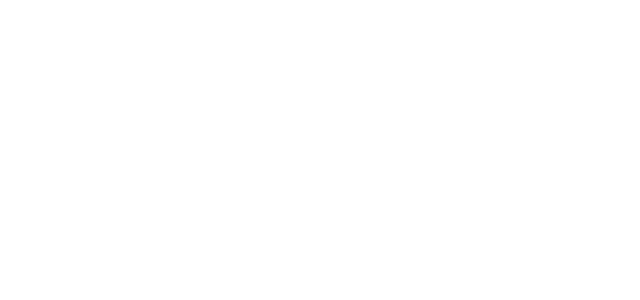
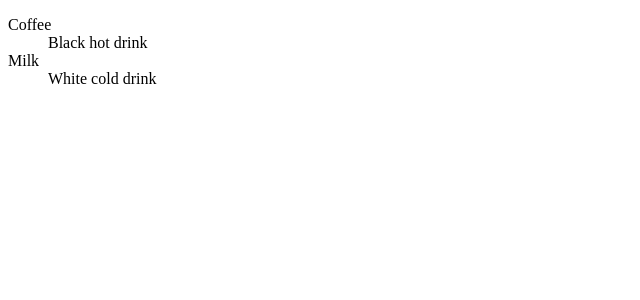
Before and after one commit to markovo4/React-HW, a React (Vite) app: page / in a window 1280 px wide. Shown: the top 300 px of the page, without its empty margins (0-640 px from the left). Built offline with nearby package versions, Linux system fonts and the light colour scheme.

Commit message:
hw-React-3

```diff
--- a/src/App.jsx
+++ b/src/App.jsx
@@ -1,7 +1,14 @@
+import Definitions from './components/Definitions.jsx';
+
 function App() {
+    const definitions = [
+        {dt: 'Coffee', dd: 'Black hot drink', id: 1},
+        {dt: 'Milk', dd: 'White cold drink', id: 2},
+    ];
 
     return (
         <>
+            <Definitions data={definitions}/>
         </>
     )
 }
--- /dev/null
+++ b/src/components/Definitions.jsx
@@ -0,0 +1,22 @@
+import React from 'react';
+
+class Definitions extends React.Component {
+    render() {
+        const {data} = this.props;
+        return (
+
+            <dl>
+                {data.map((item) => (
+                    <React.Fragment key={item.id}>
+                        <dt>{item.dt}</dt>
+                        <dd>{item.dd}</dd>
+                    </React.Fragment>
+                ))}
+            </dl>
+
+        )
+    }
+
+}
+
+export default Definitions;
```
Also changed, not shown: 1 other file (tests, documents, lock files or other folders).
